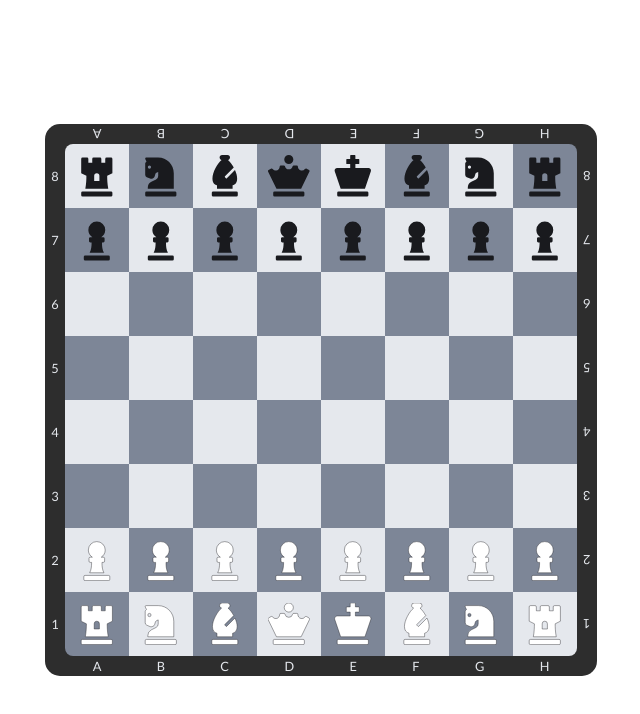
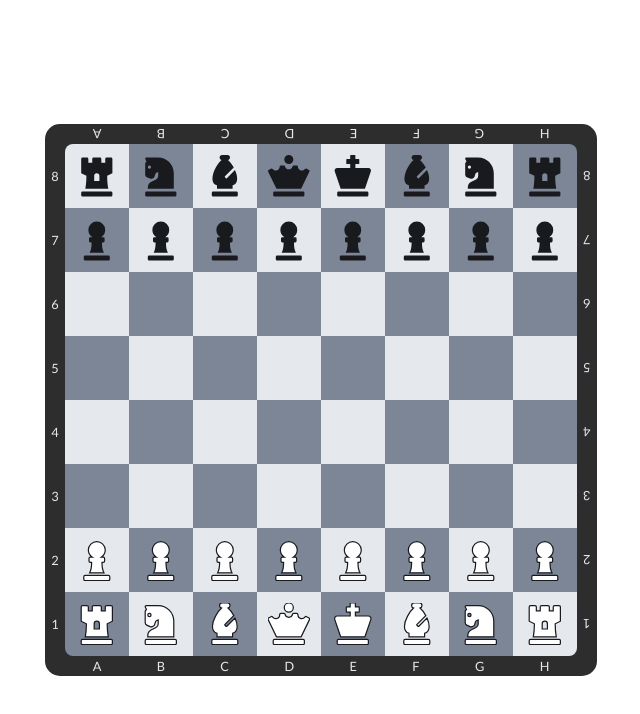
Before and after one commit to eugenesyuk/chess, a React (Create React App) app: page / in a window 1280 px wide. Shown: the top 714 px of the page, without its empty margins (319-959 px from the left). Built offline with nearby package versions, Linux system fonts and the light colour scheme.

Commit message:
Increzed wite pieces stroke size

```diff
--- a/src/App.scss
+++ b/src/App.scss
@@ -120,12 +120,6 @@ body {
 
     &.selected {
       background-color: $chess-cell-selected-color;
-
-      .piece.white {
-        svg {
-          stroke-width: 0;
-        }
-      }
     }
 
     .available-point {
@@ -150,7 +144,7 @@ body {
         svg {
           fill: $chess-piece-white-color;
           stroke: $chess-piece-black-color;
-          stroke-width: 5px;
+          stroke-width: 15px;
         }
       }
     }
```
